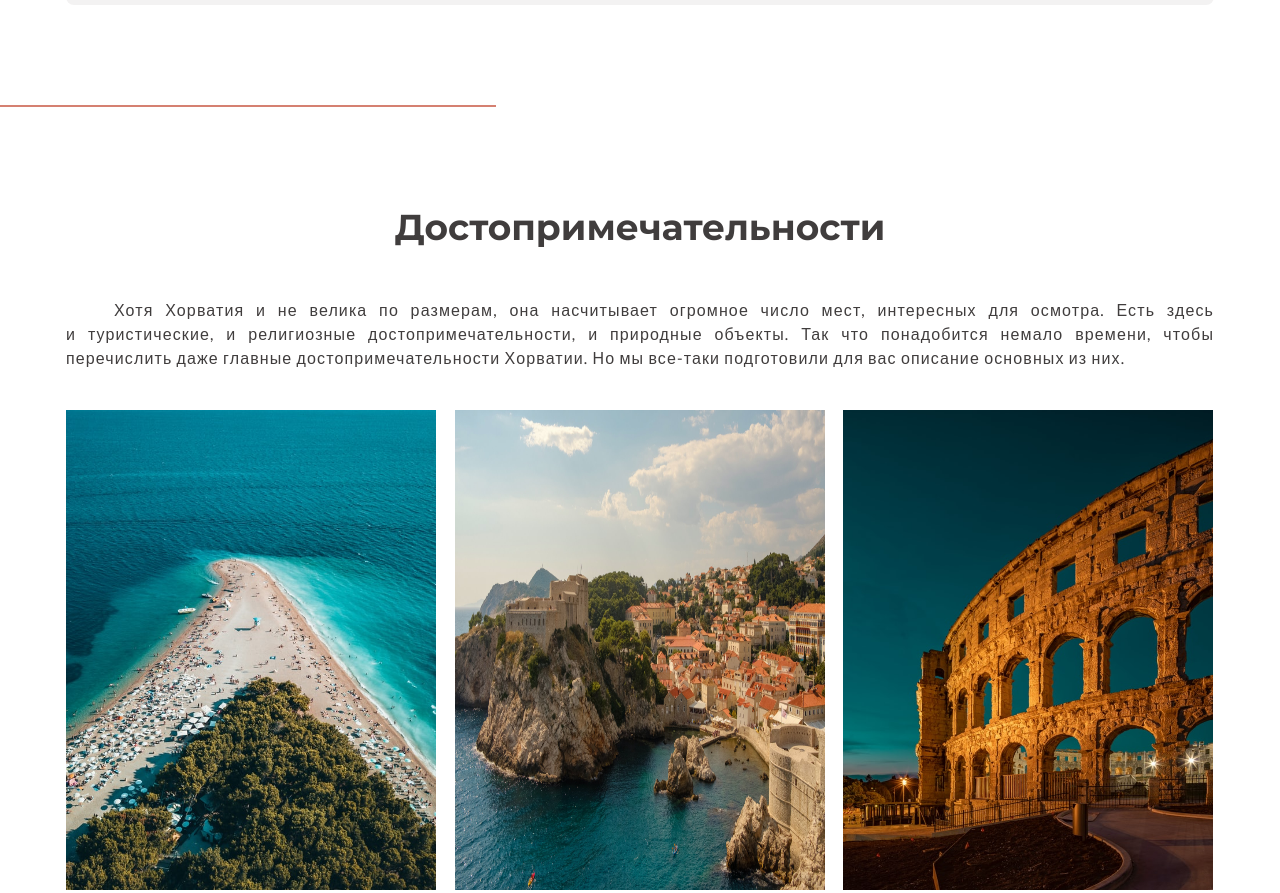
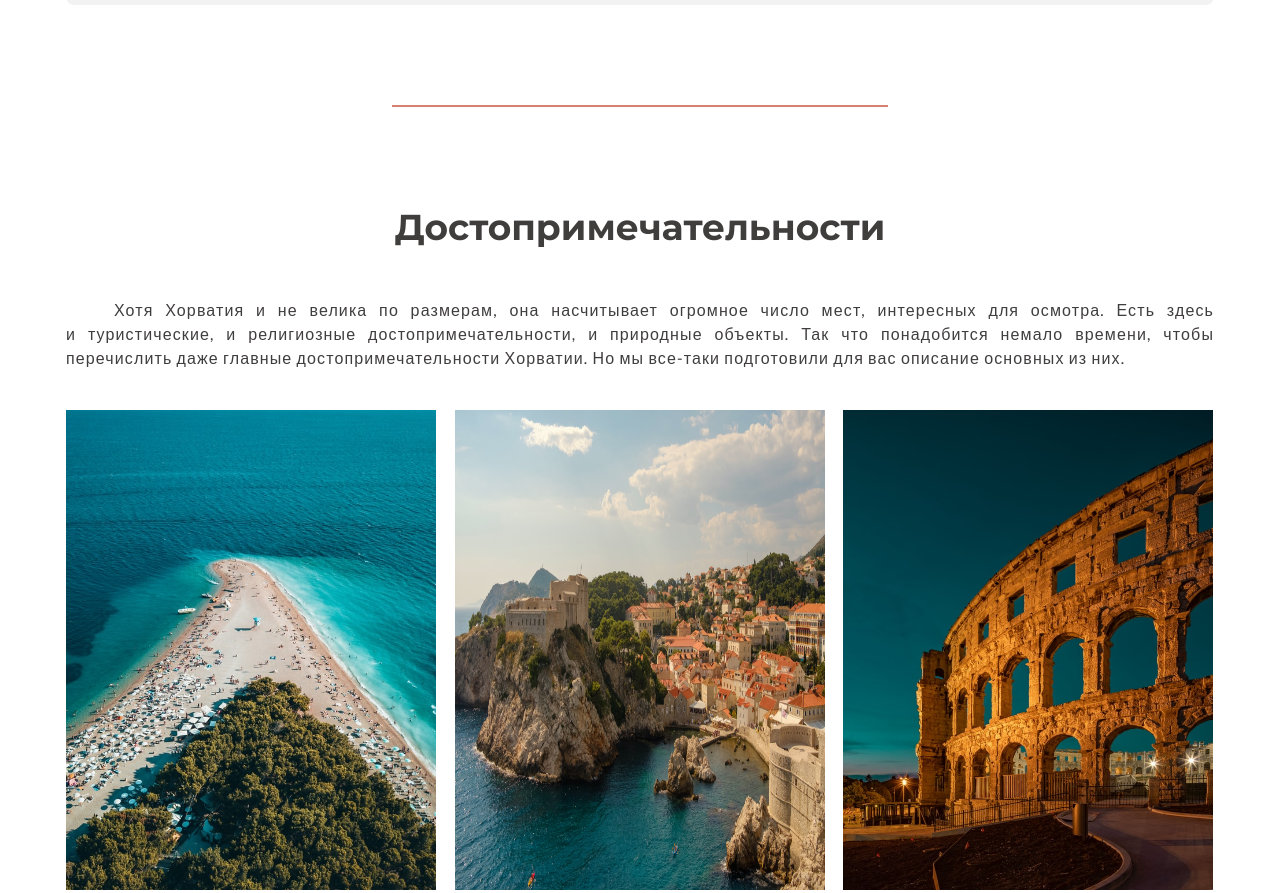
Before and after one commit to SydorenkoAnna/Croatia, a plain HTML site: page index.html in a window 1280 px wide. Shown: the part 1554-2447 px from the top of the page. Drawn offline with nearby package versions, Linux system fonts and the light colour scheme.

Commit message:
Add files via upload

```diff
--- a/css/style.less
+++ b/css/style.less
@@ -360,6 +360,7 @@ body {
 
 .section__line{
     margin: 0 auto;
+    width: 496px;
     img{
         display: block;
         max-width: 100%;
```
Also changed, not shown: css/style.css.
